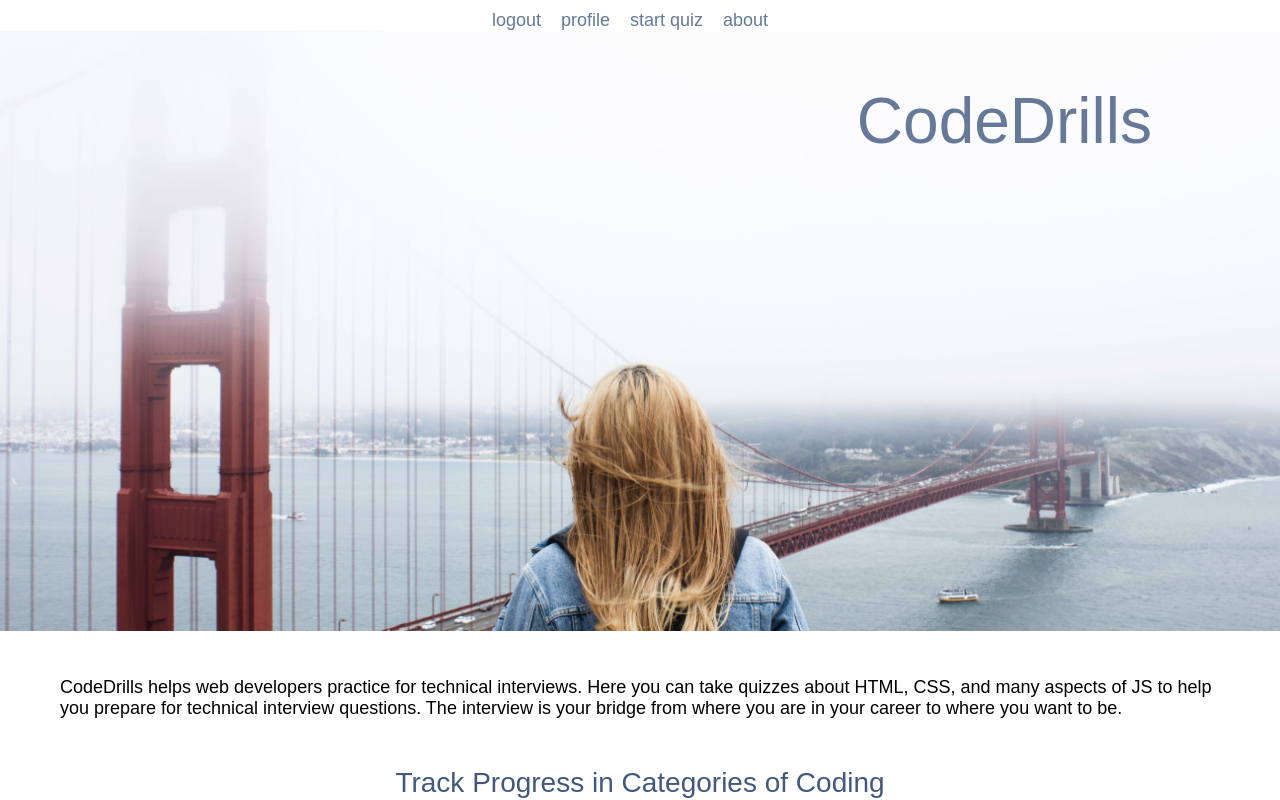
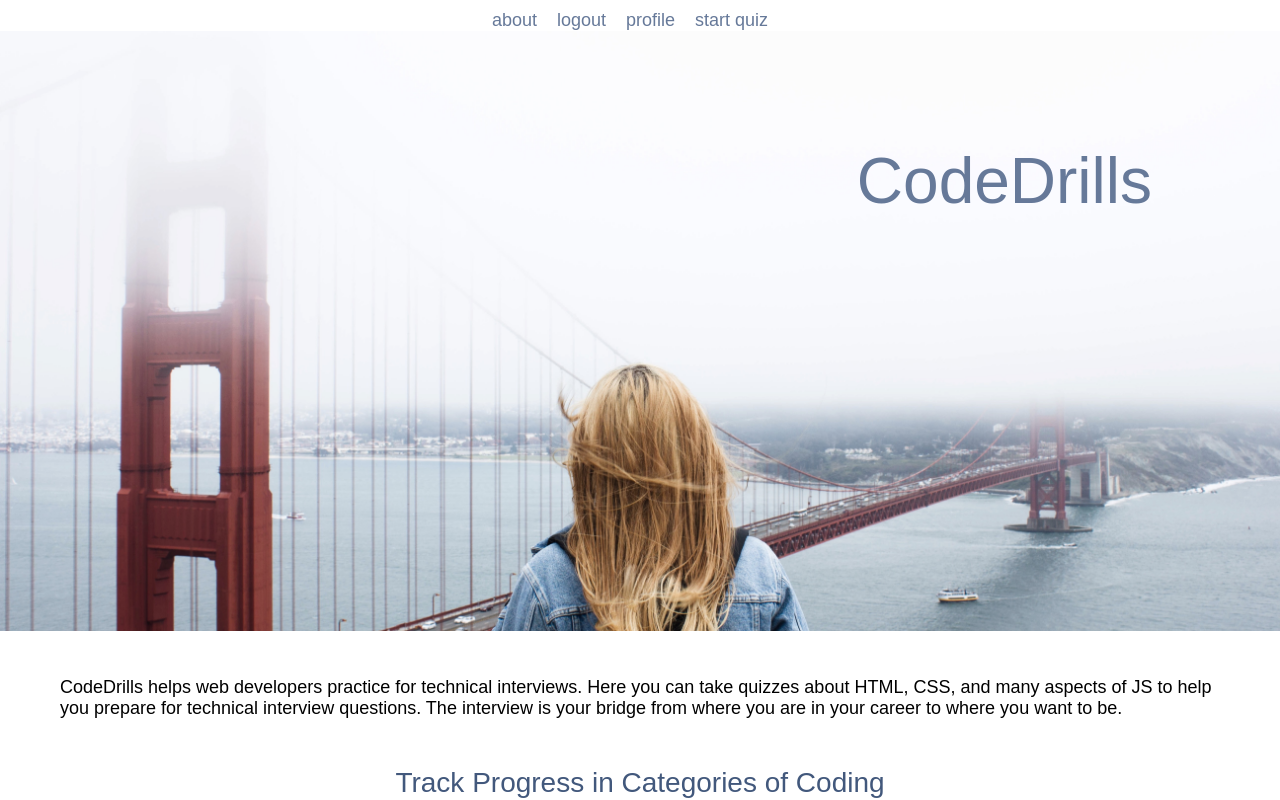
Before and after one commit to deepbsd/codeDrills-client, a React (Create React App) app: page / in a window 1280 px wide. Shown: the top 800 px of the page. Built offline with nearby package versions, Linux system fonts and the light colour scheme.

Commit message:
changed some styling stuff on main, header, navitem

```diff
--- a/src/components/header/index.js
+++ b/src/components/header/index.js
@@ -16,15 +16,25 @@ class Header extends React.Component {
 
 
     render() {
-        const links = this.props.navs.map((link, index) =>
-            <NavItem className="header" key={index} loggedIn={this.props.loggedIn} testDispatch={this.testDispatch}  {...link} />
+        const links = this.props.navs.map((link, index) => {
+            if (this.props.loggedIn && link.private) {
+              return (
+                <NavItem key={index} {...link}  />
+              )
+            } else if (this.props.loggedIn && !link.private && link.public) {
+              return  false
+            } else if (link.public) {
+              return (
+                <NavItem key={index} {...link} />
+              )
+            }
+          }
+            //<NavItem className="header" key={index} loggedIn={this.props.loggedIn} testDispatch={this.testDispatch}  {...link} />
         );
 
         return (
             <div className="header">
                 {links}
-                <NavItem link="about" href="/about"  />
-
             </div>
         );
     }
--- a/src/components/landing/style.js
+++ b/src/components/landing/style.js
@@ -24,7 +24,7 @@ const Style = {
         font-size: 64px;
         position: absolute;
         right: 10%;
-        top: 10%;
+        top: 20%;
         transform: translateY(-10%);
   `,
   paragraph: styled.p`
--- a/src/components/main/index.js
+++ b/src/components/main/index.js
@@ -4,10 +4,10 @@ import {BrowserRouter as Router, Route} from 'react-router-dom';
 
 import Landing from '../landing';
 import Register from '../register';
-import Login from '../login';
+
 import About from '../about';
 import Profile from '../profile';
-import Logout from '../logout';
+
 import Question from '../question';
 
 
@@ -18,11 +18,11 @@ export default function Main(props) {
 
                 <Route exact path="/" component={Landing} />
                 <Route exact path="/register" component={Register} />
-                <Route exact path="/login" component={Login} />
+
                 <Route exact path="/about" component={About} />
                 <Route exact path="/profile" component={Profile} />
                 <Route exact path="/startquiz" component={Question} />
-                <Route exact path="/logout" component={Logout} />
+
 
             </div>
         </Router>
--- a/src/components/navitem/index.js
+++ b/src/components/navitem/index.js
@@ -20,10 +20,7 @@ export default class NavItem extends React.Component {
     render() {
 
             return (
-                 this.props.loggedIn === this.props.private ? <li><a href={this.props.href}>{this.props.link}</a></li>
-                 : (this.props.link.match(/^(logout)$/) && this.props.loggedIn) ? <li><a onClick={this.handleClick}>{this.props.link}</a></li>
-                 : (this.props.link.match(/^(login)$/) && !this.props.loggedIn) ? <li><a onClick={this.handleClick}>{this.props.link}</a></li>
-                 : null
+                  <li><a href={this.props.href}>{this.props.link}</a></li>
             );
 
     }
--- a/src/components/navitem/navitem.css
+++ b/src/components/navitem/navitem.css
@@ -12,9 +12,7 @@ li {
 
 li:hover {
   cursor: pointer;
-  font-style: italic;
-  font-weight: bold;
-  color: #667999;
+  color: #6E3034;
 }
 
 li:before {
@@ -24,7 +22,7 @@ li:before {
   height: 2px;
   bottom: 0;
   left: 0;
-  background-color: #667999;
+  background-color: #6E3034;
   visibility: hidden;
   -webkit-transform: scaleX(0);
   transform: scaleX(0);
--- a/src/reducers/index.js
+++ b/src/reducers/index.js
@@ -46,27 +46,38 @@ const initialState = {
       {
           link: "register",
           href: "/register",
-          private: false
+          private: false,
+          public: true
+      },
+      {
+          link: "about",
+          href: "/about",
+          private: true,
+          public: true
       },
       {
           link: "login",
           href: "/login",
-          private: false
+          private: false,
+          public: true
       },
       {
           link: "logout",
           href: "/logout",
-          private: true
+          private: true,
+          public: false
       },
       {
           link: "profile",
           href: "/profile",
-          private: true
+          private: true,
+          public: false
       },
       {
           link: "start quiz",
           href: "/startquiz",
-          private: true
+          private: true,
+          public: false
       }
     ],
     questions: [
@@ -750,6 +761,7 @@ const initialState = {
 
 export const reducer = (state=initialState, action) => {
   if (action.type === actions.LOGIN_USER) {
+    console.log('Logged In: '+state.loggedIn);
     return Object.assign({}, state, {
       loggedIn: !action.loggedIn
     });
```
